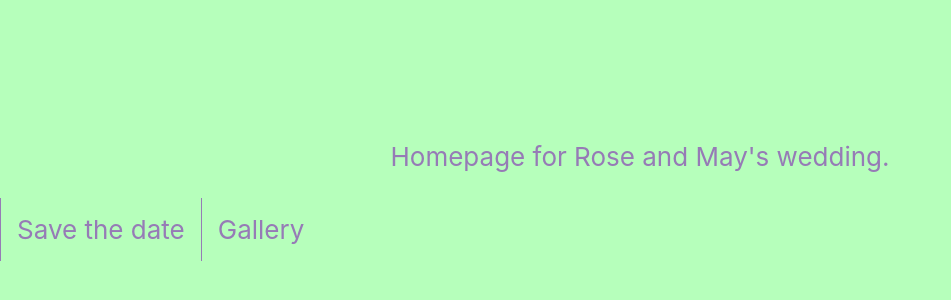
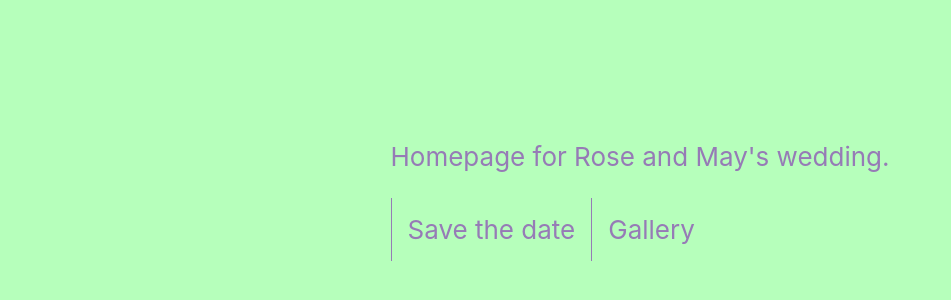
Before and after one commit to JackWilkin/mawwiage, a React (Create React App) app: page / in a window 1280 px wide. Shown: the part 212-512 px from the top of the page, without its empty margins (0-951 px from the left). Built offline with nearby package versions, Linux system fonts and the light colour scheme.

Commit message:
good night pass

```diff
--- /dev/null
+++ b/src/App.jsx
@@ -0,0 +1,37 @@
+import React from 'react';
+import { BrowserRouter, Routes, Route } from "react-router";
+import styled from 'styled-components';
+import './styles/index.css';
+import { lavendar, mint } from './styles/colors';
+import HomePage from './pages/HomePage';
+import SaveTheDate from './pages/SaveTheDate';
+import Gallery from './pages/Gallery';
+
+export default function App() {
+  return (
+    <Background className="App">
+        <header className="App-header"></header>
+        <BrowserRouter>
+            <Routes>
+                <Route path="/" element={<HomePage />} />
+                <Route path="/mawwiage" element={<HomePage />} />
+                <Route path="/save-the-date" element={<SaveTheDate />} />
+                <Route path="/gallery" element={<Gallery />} />
+            </Routes>
+        </BrowserRouter>
+    </Background>
+  );
+}
+
+const Background = styled.div`
+  align-items: center;
+  background-color: ${mint};
+  color: ${lavendar};
+  display: flex;
+  flex-wrap: wrap;
+  flex-direction: column;
+  font-size: calc(10px + 2vmin);
+  height: 100%;
+  justify-content: center;
+  min-height: 100vh;
+`;
--- a/src/Menu.jsx
+++ b/src/components/Menu.jsx
@@ -1,7 +1,21 @@
 import React from 'react';
 import styled from 'styled-components';
 import { Link } from 'react-router-dom';
-import { lavendar } from './styles/colors';
+import { lavendar } from '../styles/colors';
+
+export default function Menu() {
+  return (
+    <Navbar>
+      {/* <NavbarTitle>Menu</NavbarTitle> */}
+      <NavbarLink to="/save-the-date">
+        Save the date
+      </NavbarLink>
+      <NavbarLink to="/gallery">
+        Gallery
+      </NavbarLink>
+    </Navbar>
+  );
+}
 
 const Navbar = styled.div`
   align-items: center;
@@ -27,17 +41,3 @@ const NavbarLink = styled(Link)`
     background-color: white;
   }
 `;
-
-export default function Menu() {
-  return (
-    <Navbar>
-      {/* <NavbarTitle>Menu</NavbarTitle> */}
-      <NavbarLink to="/save-the-date">
-        Save the date
-      </NavbarLink>
-      <NavbarLink to="/gallery">
-        Gallery
-      </NavbarLink>
-    </Navbar>
-  );
-}
--- a/src/index.js
+++ b/src/index.js
@@ -1,19 +1,9 @@
 import React from 'react';
 import ReactDOM from 'react-dom/client';
-import { BrowserRouter, Routes, Route } from "react-router";
 import './styles/index.css';
-import HomePage from './pages/HomePage';
-import SaveTheDate from './pages/SaveTheDate';
-import Gallery from './pages/Gallery';
+import App from './App';
 
 const root = ReactDOM.createRoot(document.getElementById('root'));
 root.render(
-  <BrowserRouter>
-    <Routes>
-      <Route path="/" element={<HomePage />} />
-      <Route path="/mawwiage" element={<HomePage />} />
-      <Route path="/save-the-date" element={<SaveTheDate />} />
-      <Route path="/gallery" element={<Gallery />} />
-    </Routes>
-  </BrowserRouter>
+  <App />
 );
--- a/src/pages/Gallery.jsx
+++ b/src/pages/Gallery.jsx
@@ -4,7 +4,17 @@ import corn from '../images/corn.jpg';
 import soup from '../images/soup-sandos.jpg';
 import wine from '../images/wine-cheers.jpg';
 import { lavendar } from '../styles/colors';
-import '../styles/App.css';
+
+export default function Gallery() {
+  return (
+    <Background>
+      <Image src={corn} alt="rose_may_flower_arch.jpg" />
+      <Image src={soup} alt="rose_may_flower_arch.jpg" />
+      <Image src={cape} alt="rose_may_flower_arch.jpg" />
+      <Image src={wine} alt="rose_may_flower_arch.jpg" />
+    </Background>
+  );
+}
 
 const Background = styled.div`
   background-color: ${lavendar};
@@ -18,14 +28,3 @@ const Background = styled.div`
 const Image = styled.img`
   max-width: 20rem;
 `;
-
-export default function Gallery() {
-  return (
-    <Background>
-      <Image src={corn} alt="rose_may_flower_arch.jpg" />
-      <Image src={soup} alt="rose_may_flower_arch.jpg" />
-      <Image src={cape} alt="rose_may_flower_arch.jpg" />
-      <Image src={wine} alt="rose_may_flower_arch.jpg" />
-    </Background>
-  );
-}
--- a/src/pages/HomePage.jsx
+++ b/src/pages/HomePage.jsx
@@ -1,15 +1,12 @@
-import Menu from '../Menu';
-import '../styles/App.css';
+import Menu from '../components/Menu';
 
 export default function HomePage() {
   return (
-    <div className="App">
-      <header className="App-header">
+    <div>
         <p>
           Homepage for Rose and May's wedding.
         </p>
         <Menu />
-      </header>
     </div>
   );
 }
--- a/src/pages/SaveTheDate.jsx
+++ b/src/pages/SaveTheDate.jsx
@@ -1,7 +1,17 @@
 import styled from 'styled-components';
 import arch from '../images/rose_may_flower_arch.jpg';
 import { lavendar, mint } from '../styles/colors';
-import '../styles/App.css';
+
+export default function SaveTheDate() {
+  return (
+    <Background>
+      <Image src={arch} alt="rose_may_flower_arch.jpg" />
+      <Text>
+        Save the date! September 27th 2025, Perth, Ontario.
+      </Text>
+    </Background>
+  );
+}
 
 const Background = styled.div`
   background-color: ${mint};
@@ -21,14 +31,3 @@ const Text = styled.p`
   font-family: cursive;
   font-weight: bold
 `;
-
-export default function SaveTheDate() {
-  return (
-    <Background>
-      <Image src={arch} alt="rose_may_flower_arch.jpg" />
-      <Text>
-        Save the date! September 27th 2025, Perth, Ontario.
-      </Text>
-    </Background>
-  );
-}
--- a/src/styles/App.css
+++ /dev/null
@@ -1,38 +0,0 @@
-.App {
-  text-align: center;
-}
-
-.App-logo {
-  height: 40vmin;
-  pointer-events: none;
-}
-
-@media (prefers-reduced-motion: no-preference) {
-  .App-logo {
-    animation: App-logo-spin infinite 20s linear;
-  }
-}
-
-.App-header {
-  background-color: #B6FFBB;
-  min-height: 100vh;
-  display: flex;
-  flex-direction: column;
-  align-items: center;
-  justify-content: center;
-  font-size: calc(10px + 2vmin);
-  color: #967BB6;
-}
-
-.App-link {
-  color: #967BB6;
-}
-
-@keyframes App-logo-spin {
-  from {
-    transform: rotate(0deg);
-  }
-  to {
-    transform: rotate(360deg);
-  }
-}
```
Also changed, not shown: src/images/logo.svg (deleted).
